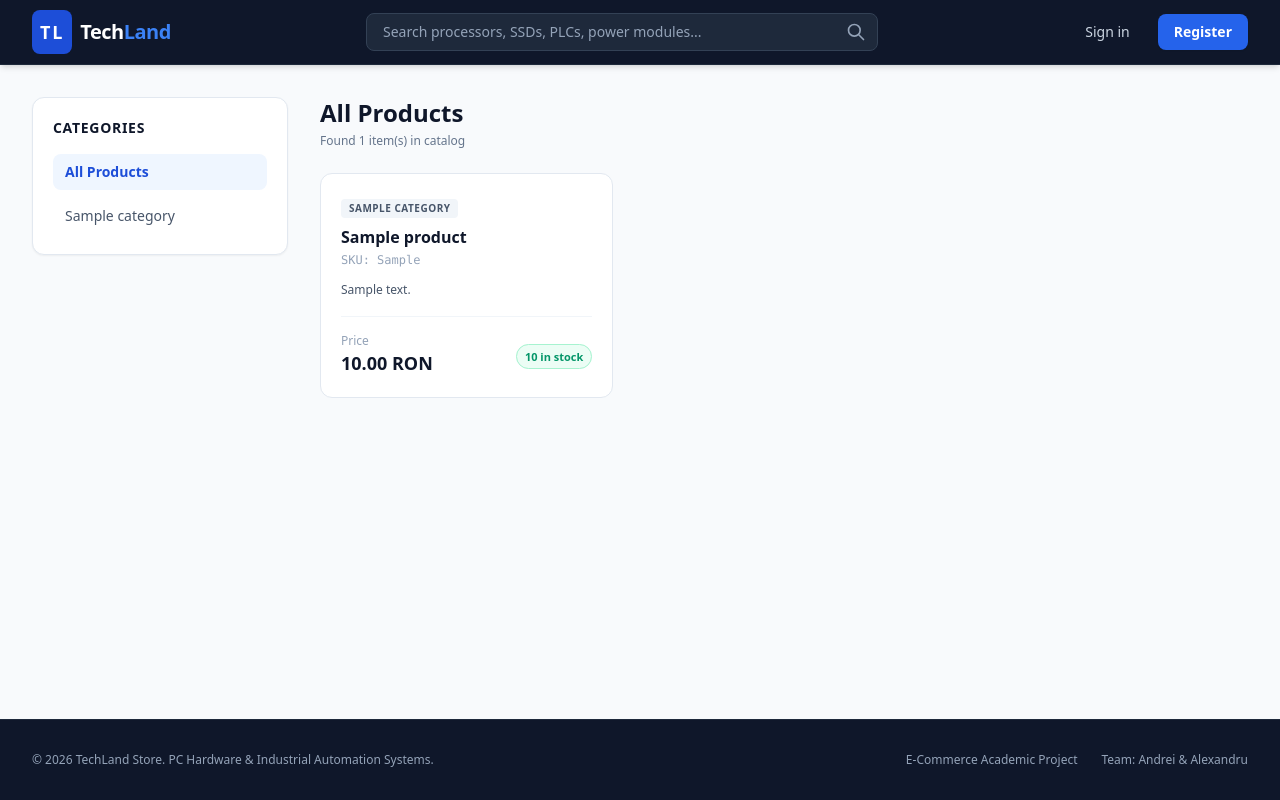
After one commit to necsulea-andrei/techland, a Django app: page / in a window 1280 px wide. The commit adds this page. Run offline with Django 5.2, Linux system fonts and the light colour scheme; tables that the repository leaves empty hold one stand-in row (values such as "Sample post"); some libraries are stand-ins or nearby versions.

Commit message:
feat(catalog): implement paginated product catalog, category filters, detail view and search query

```diff
--- a/catalog/views.py
+++ b/catalog/views.py
@@ -1,3 +1,39 @@
 from django.shortcuts import render
 
-# Create your views here.
+from django.shortcuts import render, get_object_or_404
+from django.core.paginator import Paginator
+from .models import Category, Product
+
+
+def product_list(request, category_slug=None):
+    category = None
+    categories = Category.objects.all()
+    products = Product.objects.filter(is_active=True)
+
+    # Filtrare dupa categorie (A1)
+    if category_slug:
+        category = get_object_or_404(Category, slug=category_slug)
+        products = products.filter(category=category)
+
+    # Cautare text dupa numele produsului (A2)
+    query = request.GET.get('q')
+    if query:
+        products = products.filter(name__icontains=query.strip())
+
+    # Paginare: 12 produse per pagina (respecta cerinta de cel mult 24 per pagina din ghid)
+    paginator = Paginator(products, 12)
+    page_number = request.GET.get('page')
+    page_obj = paginator.get_page(page_number)
+
+    context = {
+        'category': category,
+        'categories': categories,
+        'page_obj': page_obj,
+        'query': query,
+    }
+    return render(request, 'catalog/product_list.html', context)
+
+
+def product_detail(request, slug):
+    product = get_object_or_404(Product, slug=slug, is_active=True)
+    return render(request, 'catalog/product_detail.html', {'product': product})
--- a/config/urls.py
+++ b/config/urls.py
@@ -18,9 +18,15 @@ from django.contrib import admin
 from django.urls import path
 from django.contrib.auth import views as auth_views
 from accounts import views as account_views
+from catalog import views as catalog_views
 
 urlpatterns = [
     path('admin/', admin.site.urls),
+    path('', catalog_views.product_list, name='product_list'),
+    path('category/<slug:category_slug>/', catalog_views.product_list, name='product_list_by_category'),
+    path('product/<slug:slug>/', catalog_views.product_detail, name='product_detail'),
+
+    # Auth endpoints (A4)
     path('login/', auth_views.LoginView.as_view(template_name='accounts/login.html'), name='login'),
     path('logout/', auth_views.LogoutView.as_view(), name='logout'),
     path('register/', account_views.register_view, name='register'),
--- a/templates/base.html
+++ b/templates/base.html
@@ -62,8 +62,8 @@
                 <div class="flex items-center gap-4 text-sm font-medium">
                     {% if user.is_authenticated %}
                     <div class="flex items-center gap-3">
-                        <span class="text-slate-300 hidden sm:inline">Signed in as <strong class="text-white">{{
-                                user.username }}</strong></span>
+                        <span class="text-slate-300 hidden sm:inline">Signed in as <strong class="text-white">
+                                {{ user.username }}</strong></span>
                         {% if user.is_staff %}
                         <a href="/admin/"
                             class="text-xs bg-amber-500/10 text-amber-400 border border-amber-500/20 px-2 py-1 rounded hover:bg-amber-500/20">Admin</a>
--- /dev/null
+++ b/templates/catalog/product_list.html
@@ -0,0 +1,111 @@
+{% extends 'base.html' %}
+
+{% block title %}Catalog — TechLand Store{% endblock %}
+
+{% block content %}
+<div class="flex flex-col md:flex-row gap-8">
+
+    <!-- Sidebar Categorii -->
+    <aside class="w-full md:w-64 shrink-0">
+        <div class="bg-white p-5 rounded-xl border border-slate-200 shadow-sm sticky top-24">
+            <h3 class="font-bold text-slate-900 text-sm tracking-wider uppercase mb-4">Categories</h3>
+            <ul class="space-y-2 text-sm font-medium">
+                <li>
+                    <a href="{% url 'product_list' %}"
+                       class="block px-3 py-2 rounded-lg transition {% if not category %}bg-blue-50 text-blue-700 font-semibold{% else %}text-slate-600 hover:bg-slate-50{% endif %}">
+                        All Products
+                    </a>
+                </li>
+                {% for cat in categories %}
+                    <li>
+                        <a href="{% url 'product_list_by_category' cat.slug %}"
+                           class="block px-3 py-2 rounded-lg transition {% if category and category.slug == cat.slug %}bg-blue-50 text-blue-700 font-semibold{% else %}text-slate-600 hover:bg-slate-50{% endif %}">
+                            {{ cat.name }}
+                        </a>
+                    </li>
+                {% endfor %}
+            </ul>
+        </div>
+    </aside>
+
+    <!-- Grid Produse -->
+    <section class="flex-1">
+        <div class="mb-6 flex flex-col sm:flex-row sm:items-center justify-between gap-4">
+            <div>
+                <h1 class="text-2xl font-black text-slate-900">
+                    {% if category %}{{ category.name }}{% elif query %}Search Results for "{{ query }}"{% else %}All Products{% endif %}
+                </h1>
+                <p class="text-xs text-slate-500 mt-1">Found {{ page_obj.paginator.count }} item(s) in catalog</p>
+            </div>
+        </div>
+
+        {% if page_obj %}
+            <div class="grid grid-cols-1 sm:grid-cols-2 lg:grid-cols-3 gap-6">
+                {% for product in page_obj %}
+                    <div class="bg-white rounded-xl border border-slate-200 p-5 flex flex-col justify-between hover:shadow-md transition">
+                        <div>
+                            <span class="inline-block px-2 py-0.5 text-[10px] font-semibold uppercase tracking-wider rounded bg-slate-100 text-slate-600 mb-2">
+                                {{ product.category.name }}
+                            </span>
+                            <h3 class="font-bold text-slate-900 text-base leading-snug mb-1">
+                                <a href="{% url 'product_detail' product.slug %}" class="hover:text-blue-600">
+                                    {{ product.name }}
+                                </a>
+                            </h3>
+                            <p class="text-xs text-slate-400 mb-3 font-mono">SKU: {{ product.sku }}</p>
+                            <p class="text-xs text-slate-600 line-clamp-3 mb-4 leading-relaxed">
+                                {{ product.description }}
+                            </p>
+                        </div>
+
+                        <div class="pt-4 border-t border-slate-100 flex items-center justify-between mt-auto">
+                            <div>
+                                <span class="text-xs text-slate-400 block">Price</span>
+                                <span class="text-lg font-black text-slate-900">{{ product.price }} RON</span>
+                            </div>
+                            <div class="text-right">
+                                {% if product.stock > 0 %}
+                                    <span class="text-[11px] font-semibold text-emerald-600 bg-emerald-50 border border-emerald-200 px-2 py-1 rounded-full">
+                                        {{ product.stock }} in stock
+                                    </span>
+                                {% else %}
+                                    <span class="text-[11px] font-semibold text-rose-600 bg-rose-50 border border-rose-200 px-2 py-1 rounded-full">
+                                        Out of stock
+                                    </span>
+                                {% endif %}
+                            </div>
+                        </div>
+                    </div>
+                {% endfor %}
+            </div>
+
+            <!-- Paginare -->
+            {% if page_obj.has_other_pages %}
+                <div class="mt-8 flex justify-center gap-2">
+                    {% if page_obj.has_previous %}
+                        <a href="?page={{ page_obj.previous_page_number }}{% if query %}&q={{ query }}{% endif %}"
+                           class="px-4 py-2 border border-slate-200 rounded-lg text-sm bg-white hover:bg-slate-50">Previous</a>
+                    {% endif %}
+
+                    <span class="px-4 py-2 text-sm text-slate-500 font-medium">
+                        Page {{ page_obj.number }} of {{ page_obj.paginator.num_pages }}
+                    </span>
+
+                    {% if page_obj.has_next %}
+                        <a href="?page={{ page_obj.next_page_number }}{% if query %}&q={{ query }}{% endif %}"
+                           class="px-4 py-2 border border-slate-200 rounded-lg text-sm bg-white hover:bg-slate-50">Next</a>
+                    {% endif %}
+                </div>
+            {% endif %}
+
+        {% else %}
+            <div class="bg-white rounded-xl border border-slate-200 p-12 text-center">
+                <p class="text-slate-500 text-sm">No products found matching your criteria.</p>
+                <a href="{% url 'product_list' %}" class="mt-4 inline-block text-blue-600 font-semibold text-sm hover:underline">
+                    View all products
+                </a>
+            </div>
+        {% endif %}
+    </section>
+</div>
+{% endblock %}
```
Also changed, not shown: templates/catalog/product_detail.html (added, +47 -0 lines).
